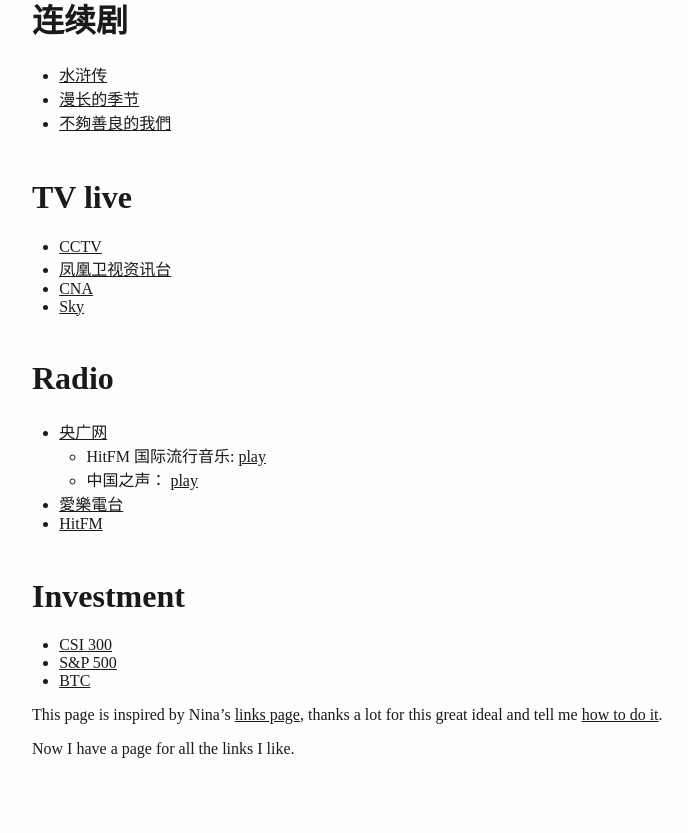
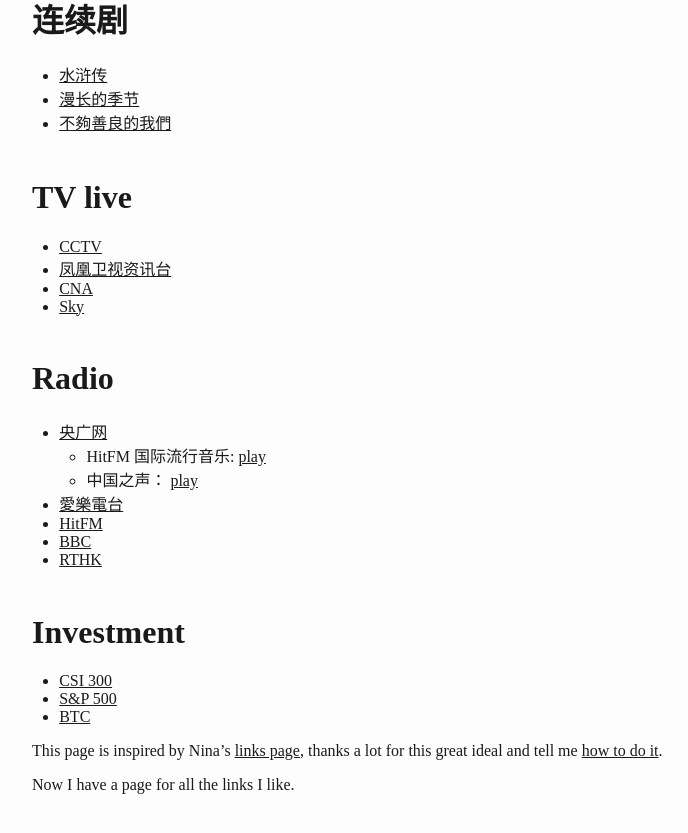
Before and after one commit to wangw469/wangw469.github.io, a Jekyll site: the page built from links.md, in a window 1280 px wide and 900 px high, scrolled down 2385 px. Shown: the top 833 px of the window, without its empty margins (58-746 px from the left). Built offline with Jekyll 4.4.1, drawn with Linux system fonts in a browser that asks for light colours; our own code applies the rules of GitHub Pages for plain Markdown files.

Commit message:
add radio

```diff
--- a/links.md
+++ b/links.md
@@ -107,6 +107,8 @@
     * 中国之声： [play](https://ngcdn001.cnr.cn/live/zgzs/index.m3u8)
 * [愛樂電台](https://www.e-classical.com.tw/index.html)
 * [HitFM](https://www.hitoradio.com/newweb/onair_n_ajax.php)
+* [BBC](https://www.bbc.co.uk/sounds/play/live/bbc_world_service)
+* [RTHK](https://www.rthk.hk/radio/radio1)
 
 # Investment
 
```
